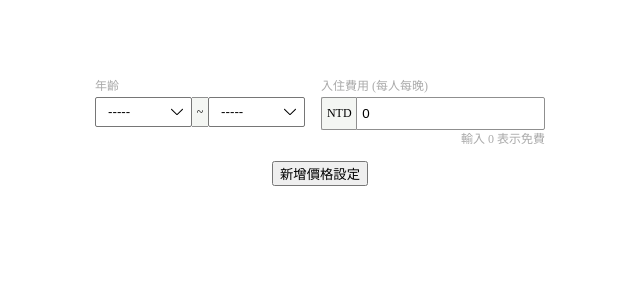
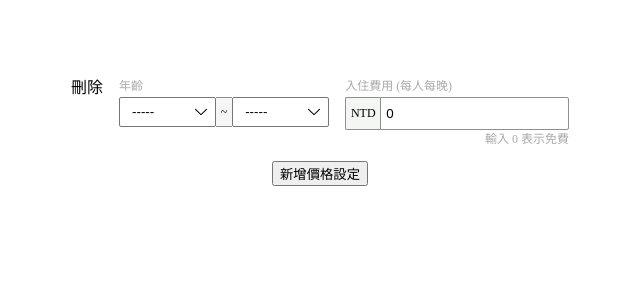
Before and after one commit to JZWe/rex-europe, a React (Create React App) app: page / in a window 1280 px wide. Both pictures are taken after a click on the button "新增價格設定". Shown: the top 300 px of the page, without its empty margins (320-960 px from the left). Built offline with nearby package versions, Linux system fonts and the light colour scheme; the HTML template or start-up script is replaced by a standard one.

Commit message:
AgeGroupPriceList (刪除功能)

```diff
--- a/src/ui/AgeGroupContext.js
+++ b/src/ui/AgeGroupContext.js
@@ -1,11 +1,24 @@
-import { useContext, createContext, useState } from 'react';
-
+import { useContext, createContext, useState, useEffect } from 'react';
+let id = 0;
 export const AgeGroupContext = createContext(null);
 
 export function AgeGroupContextProvider({ children }) {
-  const [list, setList] = useState([]); // [{ ageGroup: Array<number>, price: number }]
-  const addListItem = () =>
-    setList((prevList) => [...prevList, { ageGroup: null, price: null }]);
+  const [list, setList] = useState([]); // [{ id: number, data: { ageGroup: Array<number>, price: number  }}]
+
+  const addListItem = () => {
+    id++;
+    setList((prevList) => [
+      ...prevList,
+      { id: id, data: { ageGroup: null, price: null } },
+    ]);
+  };
+
+  const deleteListItem = (id) =>
+    setList((prevList) => prevList.filter((item) => item.id !== id));
+
+  useEffect(() => {
+    console.log(list);
+  }, [list]);
 
   return (
     <AgeGroupContext.Provider
@@ -13,6 +26,7 @@ export function AgeGroupContextProvider({ children }) {
         list,
         setList,
         addListItem,
+        deleteListItem,
       }}
     >
       {children}
--- a/src/ui/AgeGroupPriceItem.js
+++ b/src/ui/AgeGroupPriceItem.js
@@ -1,10 +1,12 @@
 import PriceInput from './PriceInput';
 import AgeGroupSelect from './AgeGroupSelect';
+import DeleteAgeGroupPriceItem from './DeleteAgeGroupPriceItem';
 import './AgeGroupPriceItem.css';
 
 function AgeGroupPriceItem({ id, onItemChange }) {
   return (
     <div className="agegroup-priceitem">
+      <DeleteAgeGroupPriceItem id={id} />
       <AgeGroupSelect
         onSelectChange={(ageGroup) => onItemChange({ id, ageGroup })}
       />
--- a/src/ui/AgeGroupPriceList.js
+++ b/src/ui/AgeGroupPriceList.js
@@ -1,20 +1,22 @@
-import { useEffect } from 'react';
 import AgeGroupPriceItem from './AgeGroupPriceItem';
 import { useAgeGroup } from './AgeGroupContext';
 
 function AgeGroupPriceList({ onChange }) {
   const { list, setList } = useAgeGroup();
 
-  return list.map((_, index) => (
+  return list.map((item, index) => (
     <AgeGroupPriceItem
-      key={index}
-      id={index}
+      key={item.id}
+      id={item.id}
       onItemChange={({ id, ...fields }) => {
-        const nextList = list.map((item, innerIndex) => {
-          if (innerIndex === id)
+        const nextList = list.map((item) => {
+          if (item.id === id)
             return {
-              ...item,
-              ...fields,
+              id: item.id,
+              data: {
+                ...item.data,
+                ...fields,
+              },
             };
           else return item;
         });
--- a/src/ui/DeleteAgeGroupPriceItem.js
+++ b/src/ui/DeleteAgeGroupPriceItem.js
@@ -0,0 +1,10 @@
+import React from 'react';
+import { useAgeGroup } from './AgeGroupContext';
+
+function DeleteAgeGroupPriceItem({ id }) {
+  const { deleteListItem } = useAgeGroup();
+
+  return <div onClick={() => deleteListItem(id)}>刪除</div>;
+}
+
+export default DeleteAgeGroupPriceItem;
```
